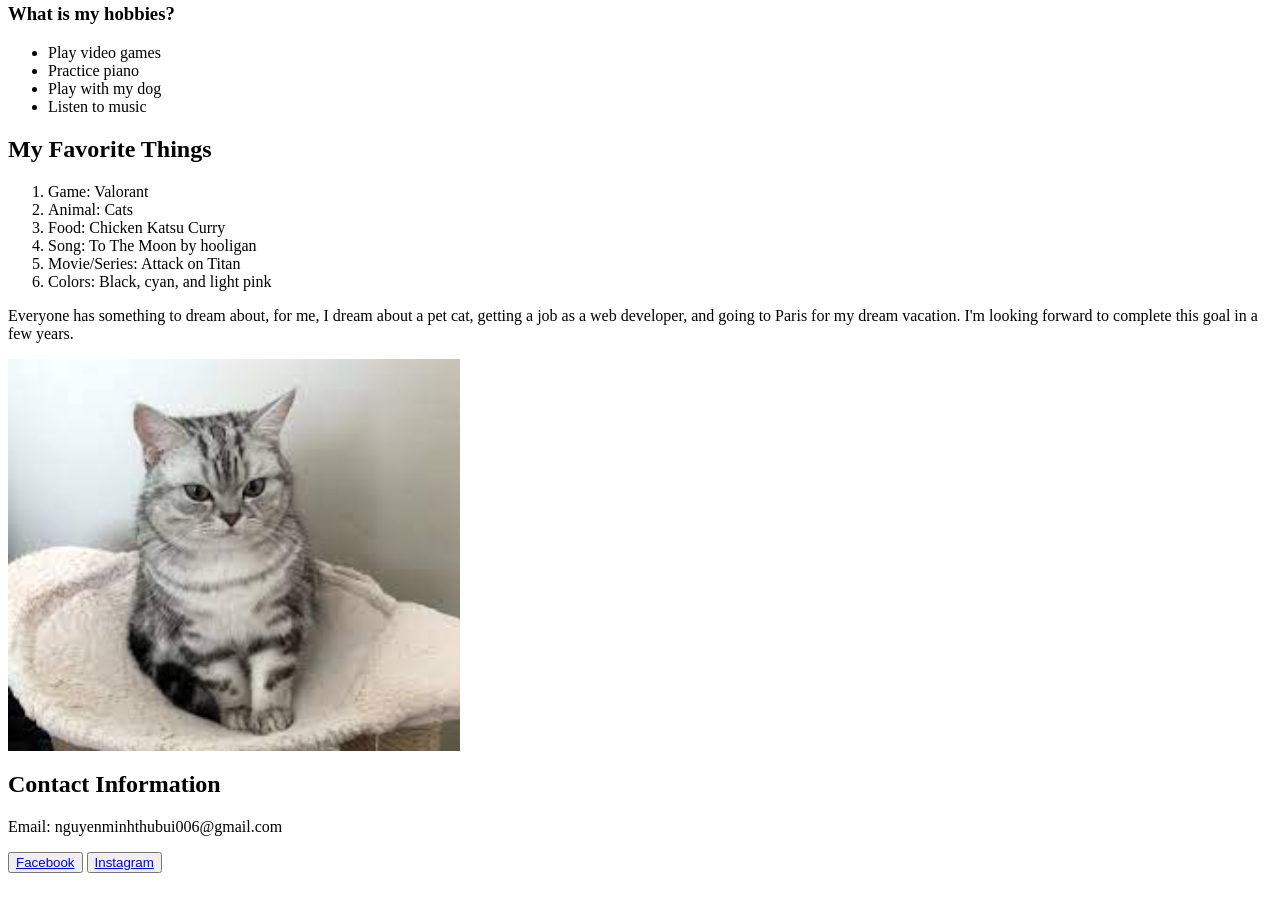
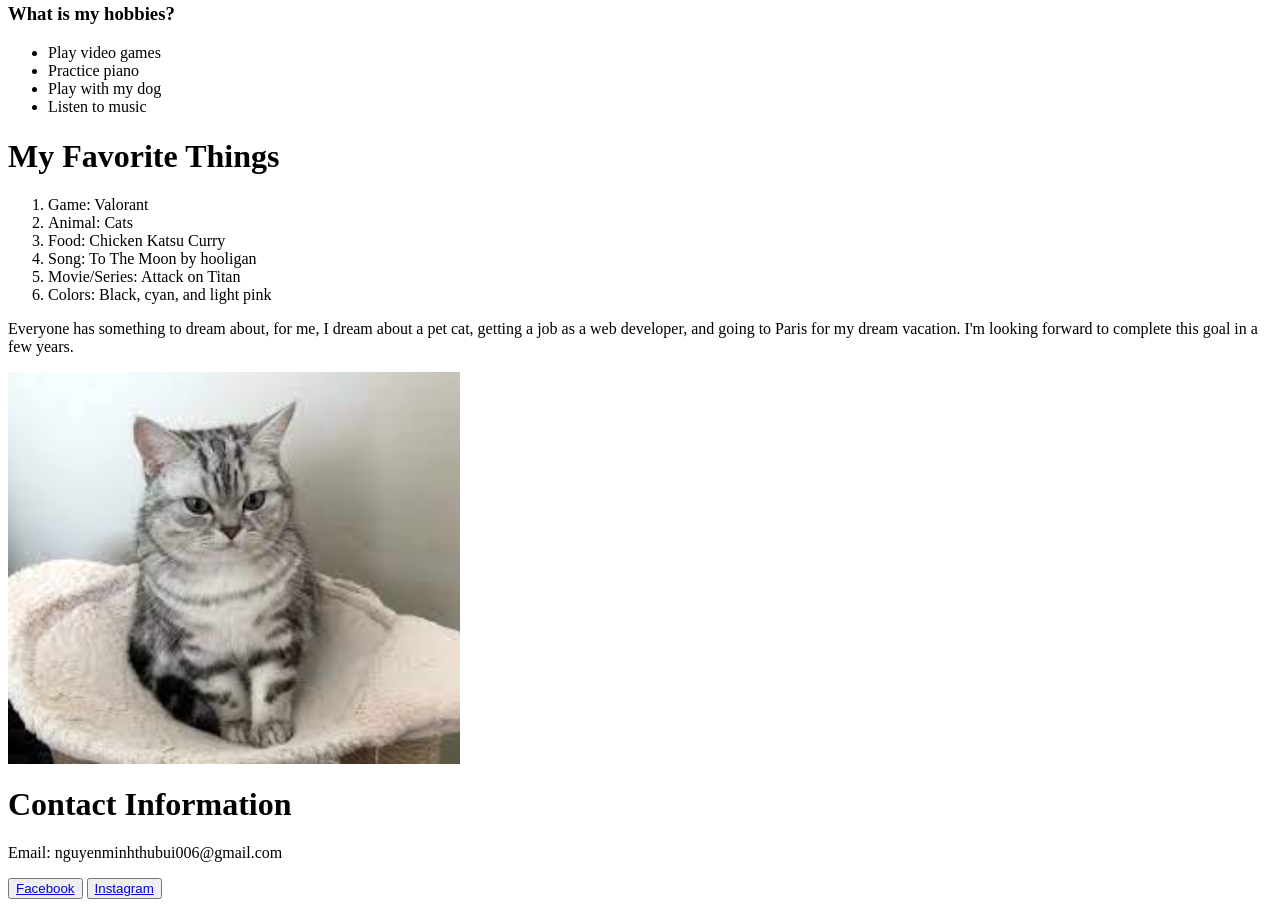
Before and after one commit to ThuBui006/Lists-in-HTML, a plain HTML site: page index.html in a window 1280 px wide. Shown: the part 537-1444 px from the top of the page. Before the commit the page ends 1418 px from the top, so only its background shows below. Drawn offline with Linux system fonts and the light colour scheme.

Commit message:
Update index.html

```diff
--- a/index.html
+++ b/index.html
@@ -92,7 +92,7 @@
     </div>
 
     <div id="My Favorite Things">
-      <h2>My Favorite Things</h2>
+      <h1>My Favorite Things</h1>
       <ol>
         <li>Game: Valorant</li>
         <li>Animal: Cats</li>
@@ -112,7 +112,7 @@
     </div>
 
     <div id="Contact Information">
-      <h2>Contact Information</h2>
+      <h1>Contact Information</h1>
         <p>Email: nguyenminhthubui006@gmail.com</p>
         <button><a href="https://www.facebook.com/profile.php?id=100066627415012" target="_blank">Facebook</a></button>
         <button><a href="https://www.instagram.com/th.uwbb/" target="_blank">Instagram</a></button>
```
